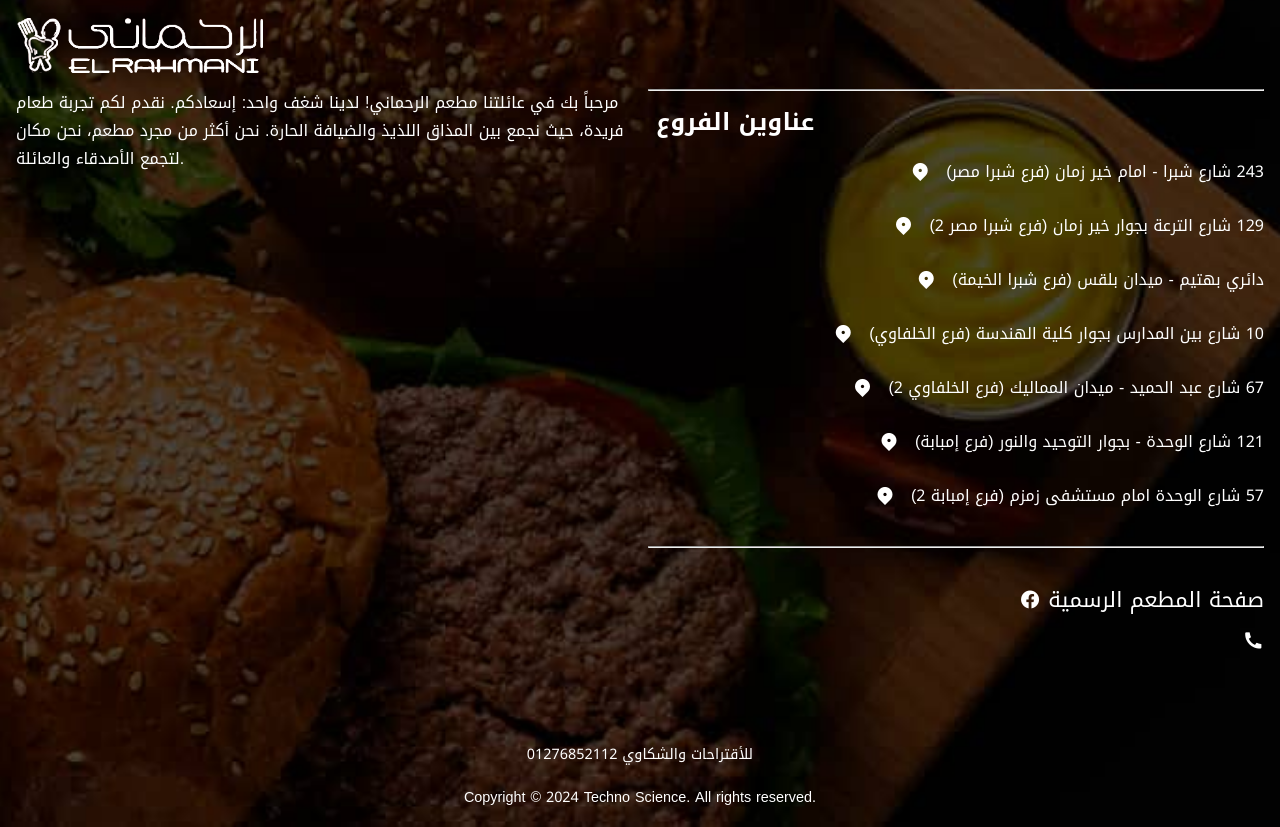
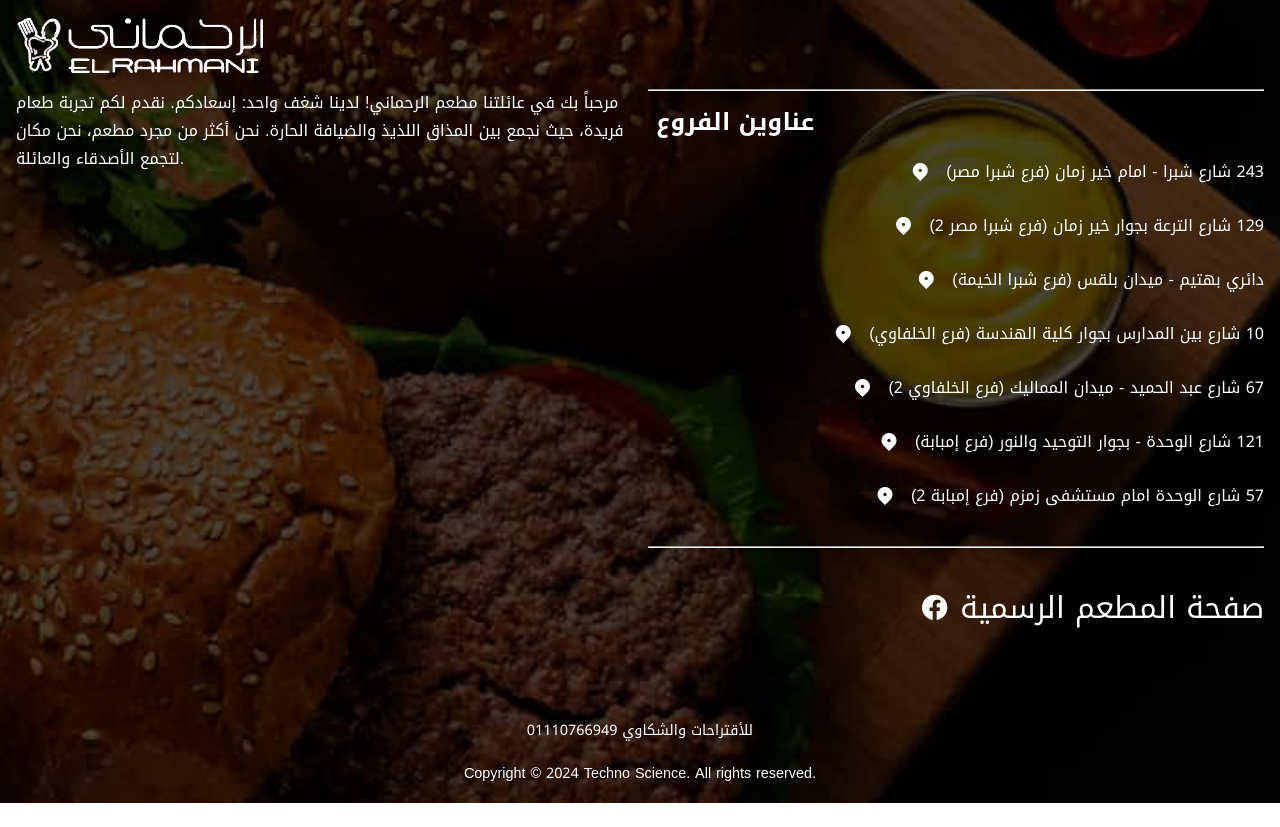
Before and after one commit to Food-Menus/Al_Rahmani, a plain HTML site: page index.html in a window 1280 px wide. Shown: the part 620-1447 px from the top of the page. After the commit the page ends 1423 px from the top, so only its background shows below. Drawn offline with nearby package versions, Linux system fonts and the light colour scheme.

```diff
--- a/index.html
+++ b/index.html
@@ -117,14 +117,11 @@
             <div class="footer__socials">
               <a href="https://www.facebook.com/KosharyAlrahmani/photos"><i class="ri-facebook-circle-fill"></i> صفحة المطعم الرسمية</a>
             </div>
-            <div class="footer__socials">
-              <a ><i class="ri-phone-fill" id="mobile_phone_1"> </i></a>
-            </div>
           </div>
         </div>
       </div>
       <div class="footer__bar">
-        للأقتراحات والشكاوي 01276852112
+        للأقتراحات والشكاوي 01110766949
       </div>
       <div class="footer__bar">
         Copyright © 2024 Techno Science. All rights reserved.
--- a/styles.css
+++ b/styles.css
@@ -462,7 +462,7 @@ nav {
 }
 
 .footer__socials a {
-  font-size: 1.35rem;
+  font-size: 1.9rem;
   color: var(--white);
 }
 
```
